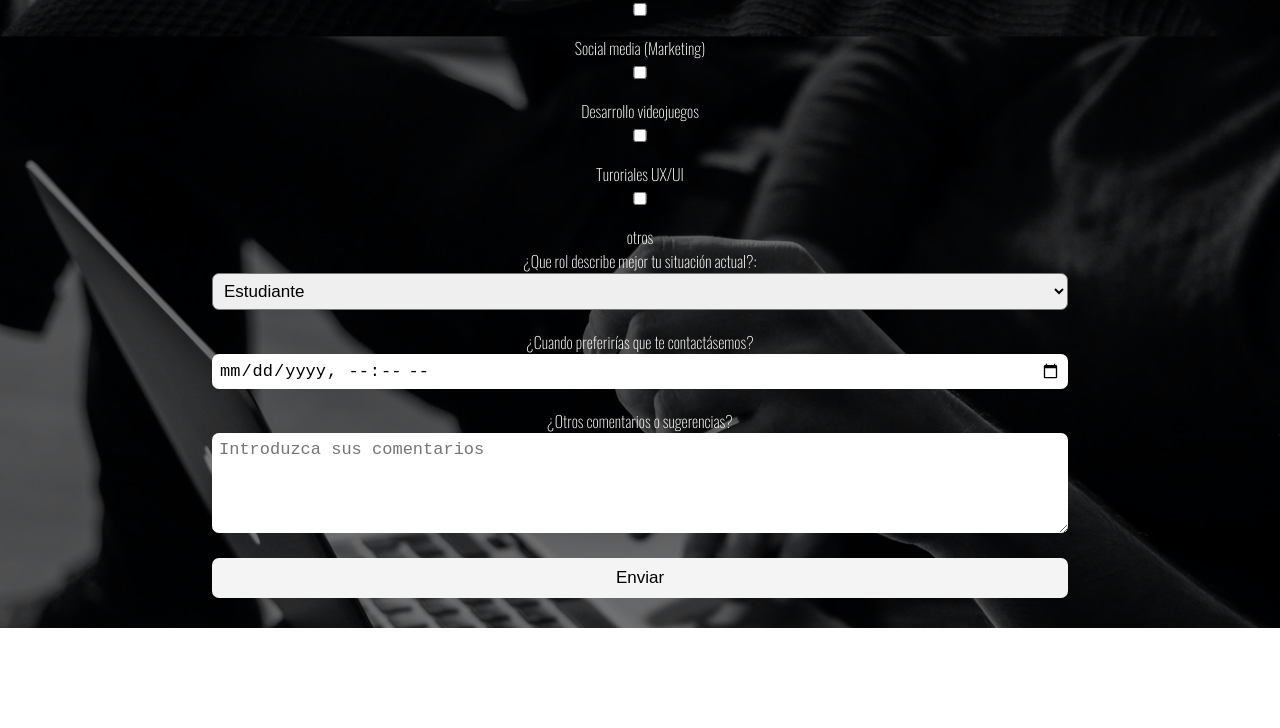
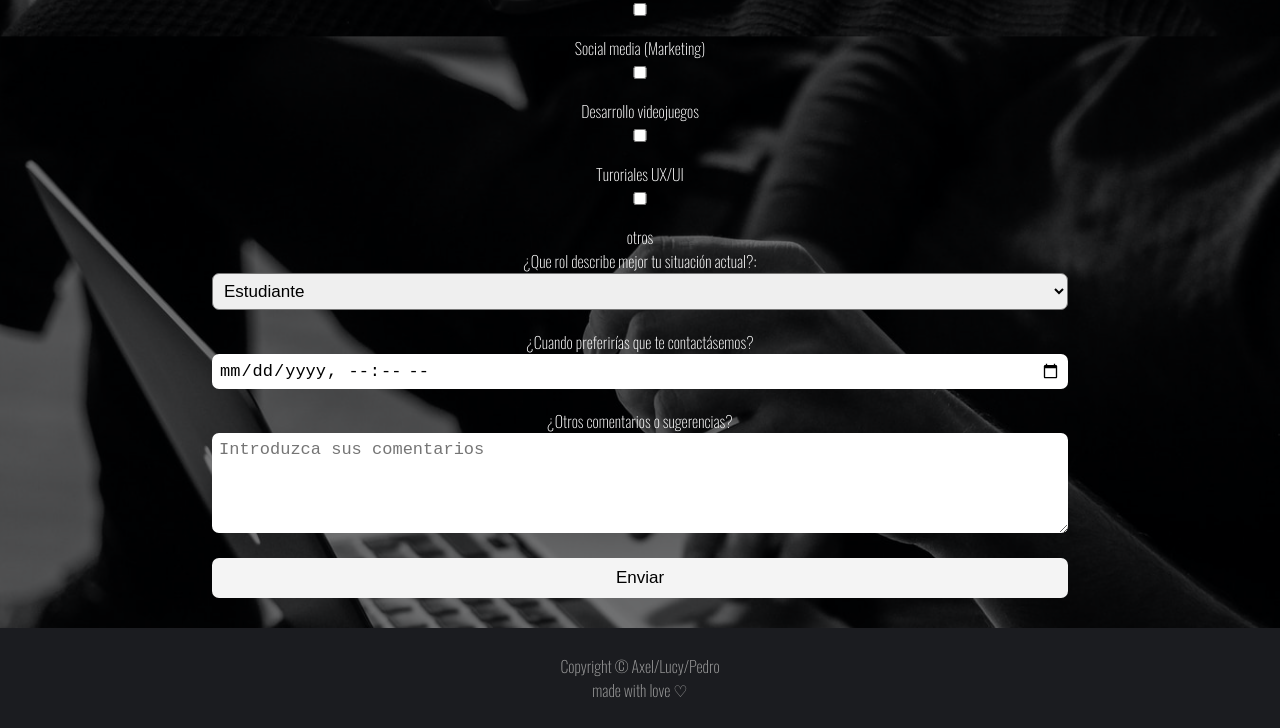
Before and after one commit to PedroAC98/Proyecto-final-maquetacion, a plain HTML site: page formulario-maquetado/html-del-formulario.html in a window 1280 px wide. Shown: the part 817-1545 px from the top of the page. Before the commit the page ends 1445 px from the top, so only its background shows below. Drawn offline with Linux system fonts and the light colour scheme.

```diff
--- a/Pagina-Ajedrez/Html+css/style.css
+++ b/Pagina-Ajedrez/Html+css/style.css
@@ -19,14 +19,14 @@
 .header__hamburguesa-icono {
     display: none;
     position: relative;
-    left: 55%;
+    left: 45%;
     font-size: 2rem;
 }
 
 .header__hamburguesa-icono__x {
     display: none;
     position: relative;
-    left: 55%;
+    left: 45%;
     font-size: 3rem;
 }
 
--- a/formulario-maquetado/html-del-formulario.html
+++ b/formulario-maquetado/html-del-formulario.html
@@ -126,5 +126,10 @@
 
     </form>
 </body>
-
+<footer class="footer">
+    <div class="footer__div">
+        <p class="footer__p">Copyright &copy; Axel/Lucy/Pedro</p>
+        <p class="footer__p">made with love ♡</p>
+    </div>
+</footer>
 </html>
--- a/formulario-maquetado/parte-css.css
+++ b/formulario-maquetado/parte-css.css
@@ -21,15 +21,15 @@
 .header__hamburguesa-icono {
     display: none;
     position: relative;
-    left: 55%;
+    left: 45%;
     font-size: 2rem;
 }
 
 .header__hamburguesa-icono__x {
     display: none;
     position: relative;
-    left: 55%;
-    font-size: 3rem;
+    left: 45%;
+    font-size: 2.5rem;
 }
 
 
@@ -66,7 +66,7 @@
 }
 
 
-/* hover para los enlaces de navegacion */
+
 
 .header__nav-container:hover {
     background-color: #1b1c20;
@@ -132,6 +132,7 @@
         display: none;
     }
 }
+
 
 
 body {
@@ -311,3 +312,25 @@
     }
 
 }
+
+
+.footer {
+    width: 100%;
+}
+
+.footer__div {
+
+    width: 100%;
+    height: 100px;
+    background-color: #1b1c20;
+    display: flex;
+    justify-content: center;
+    align-items: center;
+    flex-direction: column;
+
+
+}
+
+.footer__p {
+    color: #9c9c9c;
+}
```
Also changed, not shown: PROYECTO/CSS-LANDINGPAGE/funcionalidad.css (+4 -4 lines).
